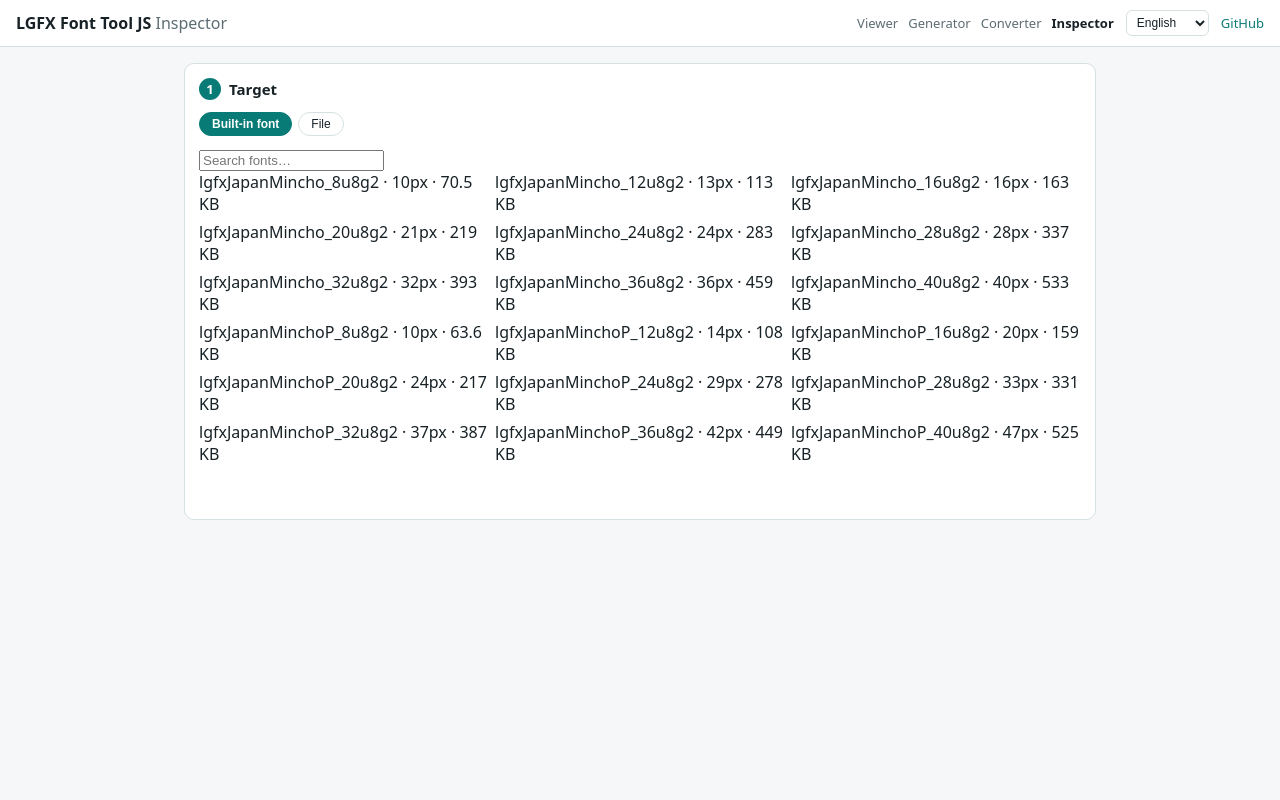
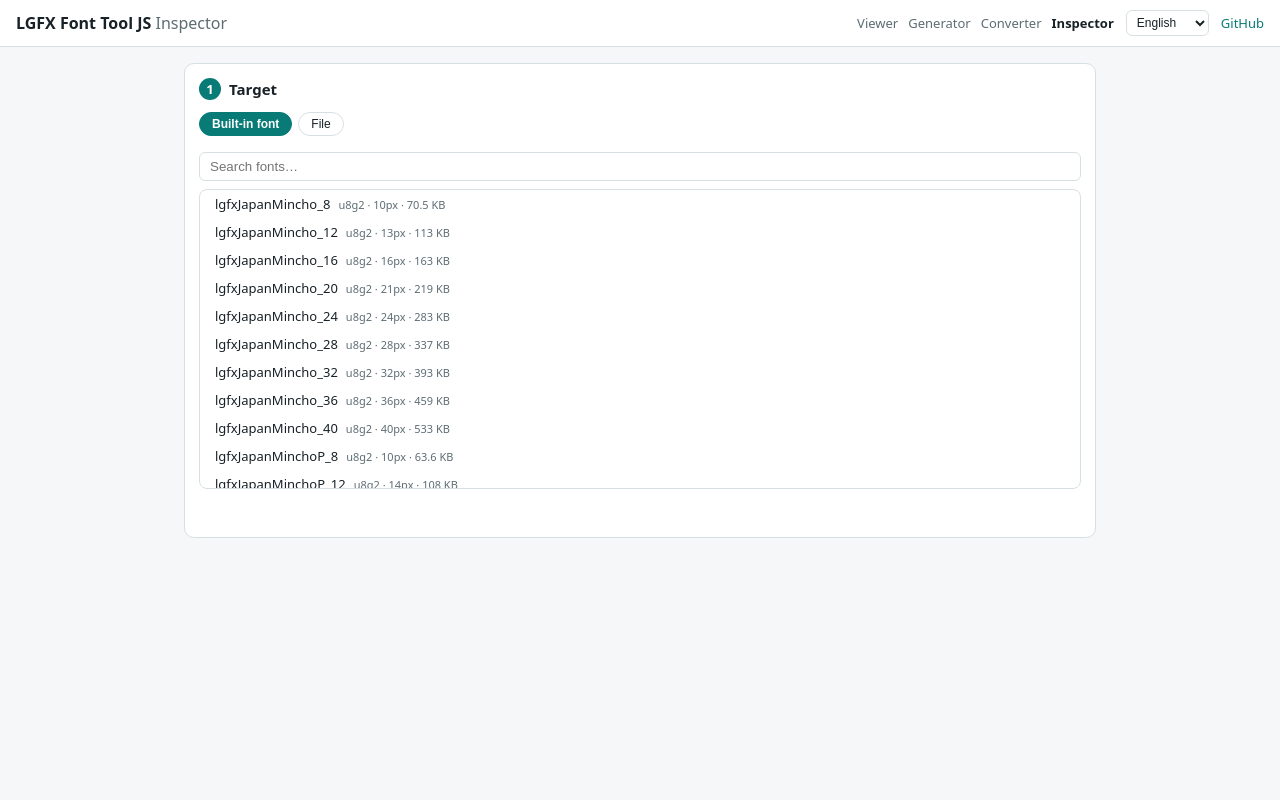
Before and after one commit to tanakamasayuki/LGFXFontToolJs, a website with bundled scripts: page web/inspector.html in a window 1280 px wide. Built offline with nearby package versions, Linux system fonts and the light colour scheme.

Commit message:
feat: enhance font list styling and improve search input layout for better usability

```diff
--- a/web/inspector.html
+++ b/web/inspector.html
@@ -31,7 +31,7 @@
       </div>
       <div id="src-builtin">
         <input type="search" id="search" data-i18n-placeholder="gen.searchFonts" placeholder="Search fonts…">
-        <div class="fontlist" id="builtin-list"></div>
+        <div class="fontlist builtin-font-list" id="builtin-list"></div>
       </div>
       <div id="src-file" hidden>
         <div class="controls">
--- a/web/styles/app.css
+++ b/web/styles/app.css
@@ -250,7 +250,7 @@ body {
   font-weight: 600;
 }
 
-#gfont-search {
+#gfont-search, #src-builtin #search {
   width: 100%;
   padding: 6px 10px;
   background: var(--panel);
@@ -260,12 +260,14 @@ body {
   margin: 4px 0 8px;
 }
 .fontlist {
+  max-height: 300px;
+  overflow-y: auto;
+  margin-bottom: 12px;
+}
+.google-font-list {
   display: grid;
   grid-template-columns: repeat(auto-fill, minmax(230px, 1fr));
   gap: 6px;
-  max-height: 300px;
-  overflow-y: auto;
-  margin-bottom: 12px;
 }
 .font-option {
   min-width: 0;
@@ -282,6 +284,19 @@ body {
 .font-option.selected { background: var(--selected); border-color: var(--accent); }
 .font-option .name { width: 100%; font-size: 15px; overflow: hidden; text-overflow: ellipsis; white-space: nowrap; }
 .font-option .meta { font-size: 10px; color: var(--muted); }
+.builtin-font-list { border: 1px solid var(--border); border-radius: 8px; }
+.builtin-font-list .row {
+  padding: 5px 12px;
+  cursor: pointer;
+  display: flex;
+  align-items: baseline;
+  gap: 8px;
+  border-left: 3px solid transparent;
+}
+.builtin-font-list .row:hover { background: var(--hover); }
+.builtin-font-list .row.selected { background: var(--selected); border-left-color: var(--accent); }
+.builtin-font-list .row .name { font-size: 13px; }
+.builtin-font-list .row .meta { font-size: 11px; color: var(--muted); }
 
 .gen-main textarea {
   padding: 6px 8px;
```
Also changed, not shown: web/generator.html (+1 -1 lines).
